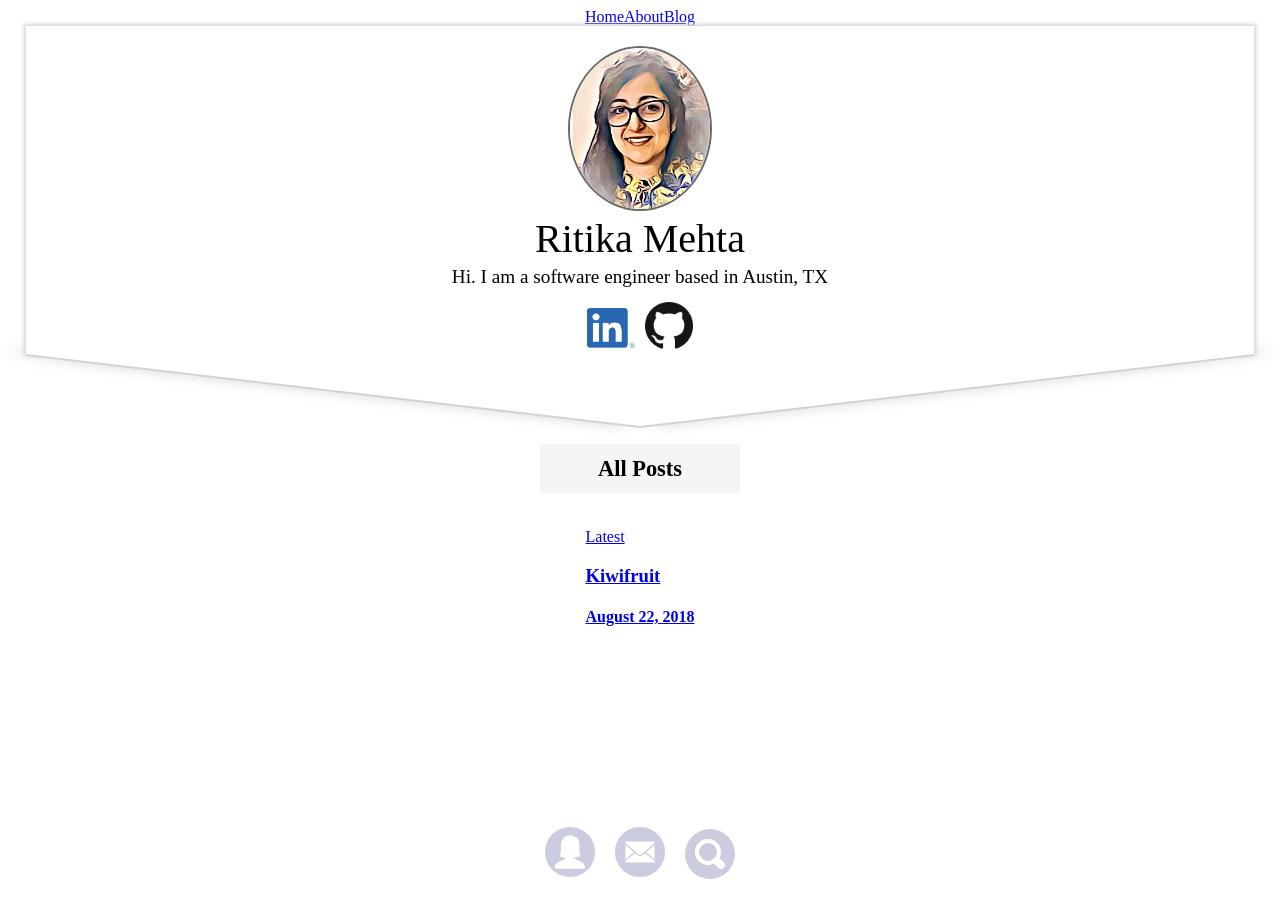
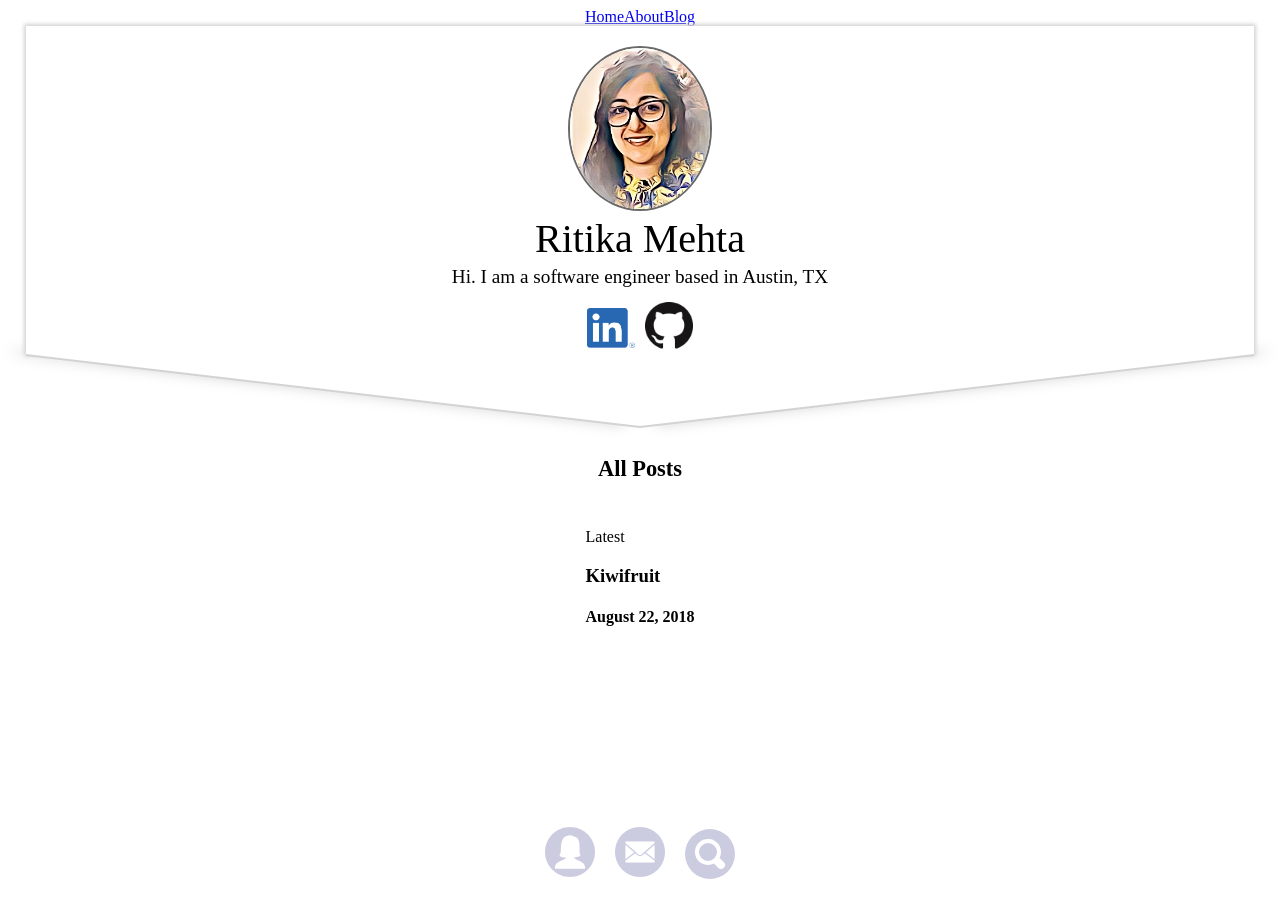
Before and after one commit to mehtarit/Folio, a Jekyll site: the page built from index.html, in a window 1280 px wide. Built offline with Jekyll 4.4.1, drawn with Linux system fonts in a browser that asks for light colours; some web fonts are replaced; comment, search, counter and statistics services are not loaded.

Commit message:
Add some formatting to blog post area

```diff
--- a/_sass/boton.scss
+++ b/_sass/boton.scss
@@ -52,7 +52,7 @@
     width: 100%;
     top: 100%;
     height: 100%;
-    background:whitesmoke;
+    background:white;
     transform-origin: center top 0px;
     transform: matrix3d(1, 0, 0, 0,
                         0, 1, 0, 0,
--- a/assets/css/home.scss
+++ b/assets/css/home.scss
@@ -50,3 +50,8 @@
 }
 
 @import "boton";
+
+#latest-Post {
+    text-decoration: none;
+    color: black;
+}
--- a/index.html
+++ b/index.html
@@ -9,7 +9,7 @@ custom_font: home-font
   <a href="{{site.baseurl}}/blog.html" class="boton">All Posts</a>
 </nav>
 
-<a href="{{ site.posts.first.url }}">
+<a href="{{ site.posts.first.url }}" id="latest-Post">
   <article>
     <p>Latest</p>
     <h3>{{ site.posts.first.title }}</h3>
```
